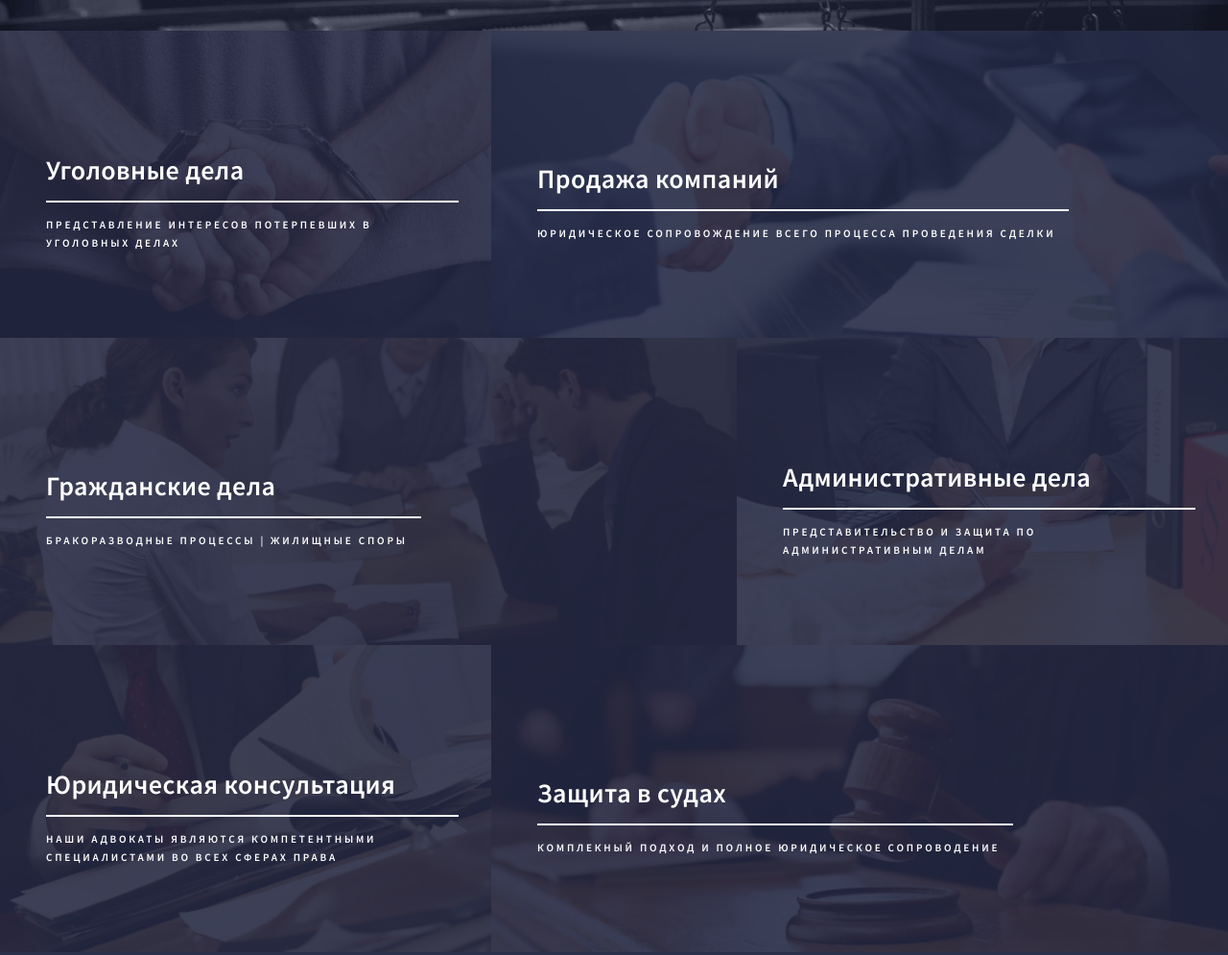
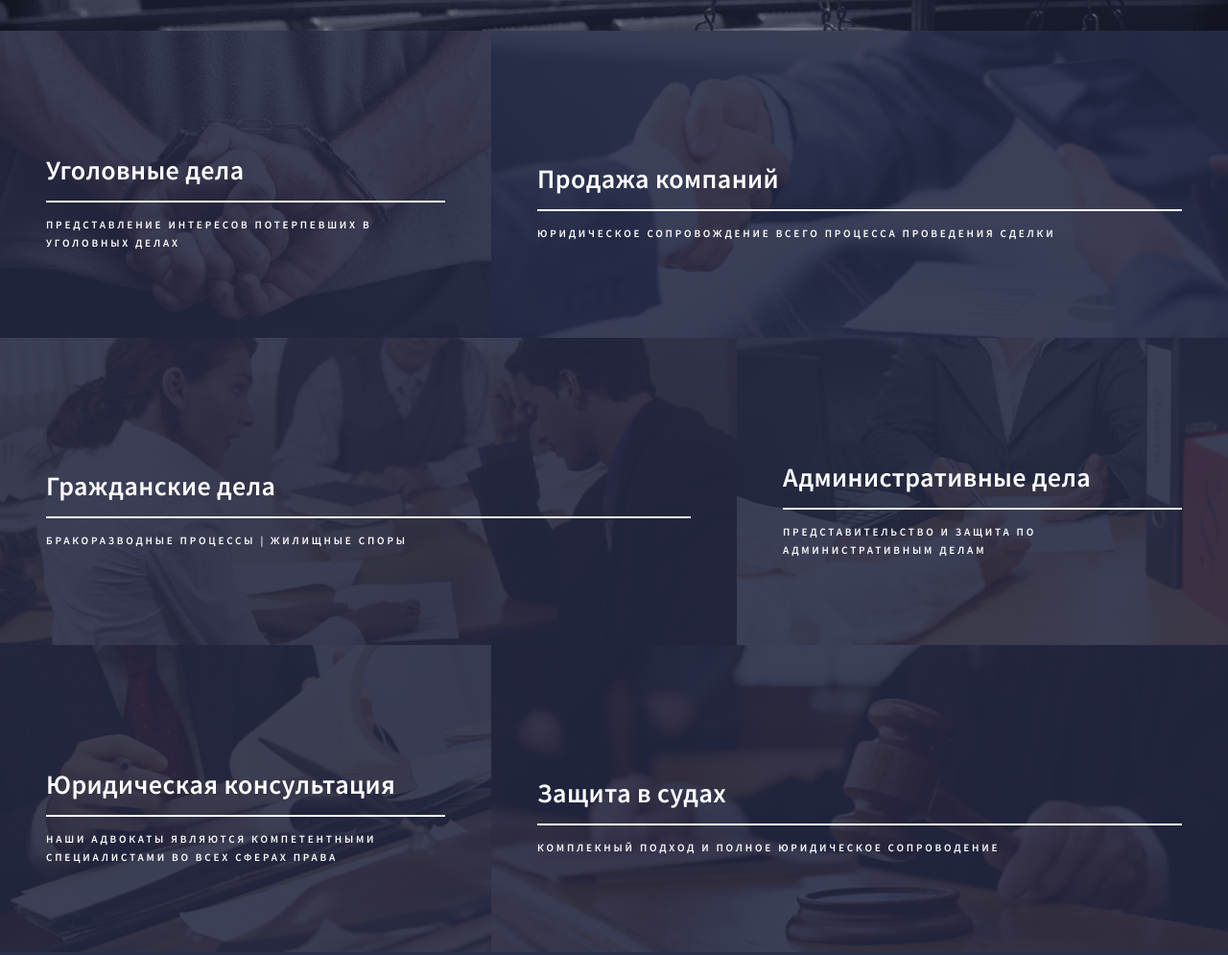
Before and after one commit to Shtokolov/avtoritet, a website: page index.html in a window 1280 px wide. Shown: the part 1166-2161 px from the top of the page at 96% size. Drawn offline with Linux system fonts and the light colour scheme.

Commit message:
Fix mobile issues

```diff
--- a/assets/css/main.css
+++ b/assets/css/main.css
@@ -1809,15 +1809,13 @@
 	}
 
 	header.major {
-		width: -moz-max-content;
-		width: -webkit-max-content;
-		width: -ms-max-content;
-		width: max-content;
+		width: 100%;
+
 	}
 
 		header.major > :first-child {
 			margin-bottom: 0;
-			width: calc(100% + 0.5em);
+
 		}
 
 			header.major > :first-child:after {
```
